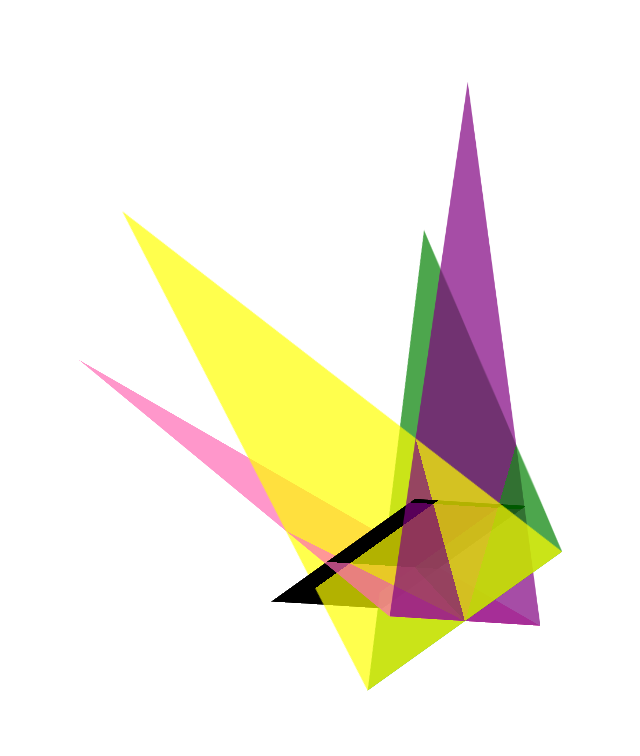
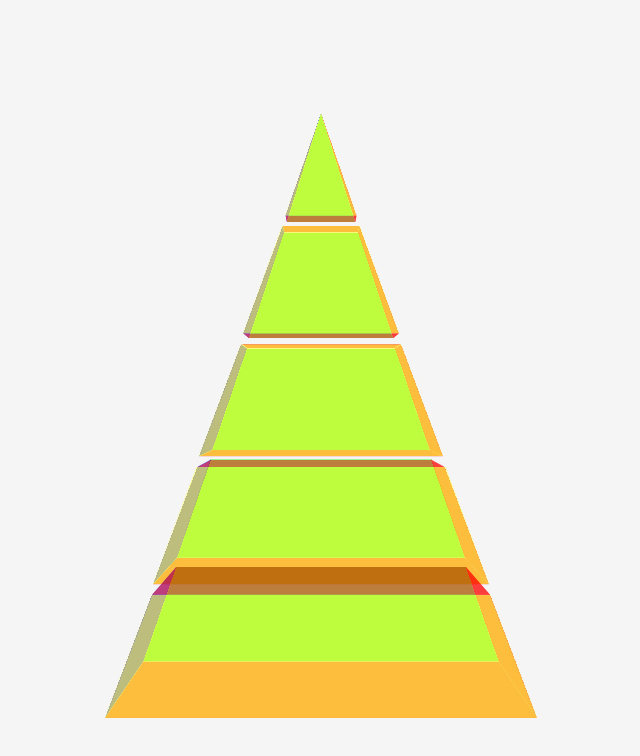
Before and after one commit to clordweel/grading-pyramid, a website built with Vite: page index.html in a window 1280 px wide. Shown: the whole page, without its empty margins (319-959 px from the left). Built offline with nearby package versions, Linux system fonts and the light colour scheme.

Commit message:
feat: complete the core part that render the pyramid shape

```diff
--- a/src/GradingPyramid.ts
+++ b/src/GradingPyramid.ts
@@ -1,205 +1,344 @@
-type Grade = {
+export type Grade = {
+  label?: string;
   color?: string;
-  text?: string;
 };
 
-type Options = {
+export type GradingPyramidOptions = {
+  gradesNumber?: number;
+  perspective?: number;
+  height?: number;
   width?: number;
-  height?: number;
-  duration?: number;
   gap?: number;
 };
 
 export default class GradingPyramid {
-  constructor(container: string | HTMLElement, options?: Options) {
-    const {
-      width = 200,
-      height = 540,
-      gap = 0,
-      duration = 15,
-    } = { ...options };
+  constructor(
+    selectorOrTarget: string | Element,
+    options?: GradingPyramidOptions
+  ) {
+    const target =
+      typeof selectorOrTarget === "string"
+        ? document.querySelector(selectorOrTarget)
+        : selectorOrTarget;
 
-    this.container =
-      typeof container === "string"
-        ? document.querySelector(container)
-        : container;
+    if (!target) {
+      throw new Error("Target not found");
+    }
 
+    this.target = target;
+
+    const { height, width, gap, gradesNumber, perspective } = {
+      ...this.defaultOptions,
+      ...options,
+    };
+
+    this.grades = Array(gradesNumber).fill({});
+
+    this.perspective = perspective;
+    this.height = height;
     this.width = width;
-    this.height = height;
     this.gap = gap;
-    this.duration = duration;
   }
 
-  width = 0;
-  height = 0;
-  gap = 0;
+  defaultOptions: Required<GradingPyramidOptions> = {
+    gap: 10,
+    height: 300,
+    width: 200,
+    gradesNumber: 1,
+    perspective: 1000,
+  };
 
-  container: null | HTMLElement = null;
-  duration = 0;
+  private target: Element;
 
-  render(grades: Grade[]) {
-    let target = this.container;
+  public readonly perspective: number;
+  public readonly height: number;
+  public readonly width: number;
+  public readonly gap: number;
 
-    if (!target) {
-      return;
-    }
+  private grades: Grade[] = [];
 
-    if (!document.head.querySelector(`#${this.__styleId}`)) {
-      document.head.appendChild(this.style());
-    }
+  public render(custom?: Grade[]): void {
+    const grades = this.grades.map((grade, i) =>
+      Object.assign({}, grade, custom?.[i] ?? {})
+    );
 
-    const wrapper = document.createElement("div");
-    wrapper.classList.add(`${this.__styleId}-wrapper`);
+    const wrapper = document.createElement("article");
+    wrapper.classList.add(this.cls("wrapper"));
 
     for (let i = 0; i < grades.length; i++) {
       const grade = grades[i];
 
-      const [width, height] = this.calcSize(grades, i);
+      const pyramid = {
+        height: this.height * ((i + 1) / grades.length),
+        width: this.width * ((i + 1) / grades.length) - this.gap,
+      };
 
-      const { color, text } = grade;
+      const trapezoidal = {
+        height: pyramid.height / (1 + i),
+        margin: i ? this.gap : 0,
+      };
 
-      wrapper.appendChild(
-        this.grade({
-          height,
-          width,
-          top: (this.height / grades.length - height + this.gap) * i,
-          color,
-          text,
-        })
+      wrapper.append(
+        this.computeGrade({ ...grade, pyramid, trapezoidal }, this.gradeDom())
       );
     }
 
-    target.appendChild(wrapper);
-  }
+    this.target.append(wrapper);
 
-  private calcSize(grades: Grade[], index: number): [number, number] {
-    if (grades.length === 1) {
-      return [this.width, this.height];
-    } else if (index >= 0) {
-      const h = this.height / grades.length;
-      return [h * (index + 1), h];
-    } else {
-      return [this.width, this.height];
+    if (!document.head.querySelector("style[data-pyramid]")) {
+      document.head.append(this.style());
     }
   }
 
-  grade({
-    width = 0,
-    height = 0,
-    top = 0,
-  }: Grade & { width?: number; height?: number; top?: number }) {
-    const grade = document.createElement("div");
-    grade.classList.add(`${this.__styleId}-grade`);
+  private gradeDom(): HTMLElement {
+    const wrap = document.createElement("section");
+    wrap.classList.add(this.cls("grade"));
 
-    grade.style.width = `${width}px`;
-    grade.style.top = `${top}px`;
+    const face = document.createElement("div");
+    face.classList.add(this.cls("face"));
 
-    const side = document.createElement("div");
-    side.classList.add(`${this.__styleId}-side`);
+    const base = document.createElement("aside");
+    base.classList.add(this.cls("base"));
 
-    side.style.borderWidth = `${height / 4}px`;
-    side.style.borderBottomWidth = `${height}px`;
-    side.style.width = `${width}px`;
-    side.style.height = `${height}px`;
+    const front = face.cloneNode(true) as Element;
+    front.classList.add(this.cls("front"));
 
-    const one = side.cloneNode() as HTMLElement;
+    const back = face.cloneNode(true) as Element;
+    back.classList.add(this.cls("back"));
 
-    const two = side.cloneNode() as HTMLElement;
-    // two.style.transformOrigin = `${width / 2}px 0`;
+    const left = face.cloneNode(true) as Element;
+    left.classList.add(this.cls("left"));
 
-    const three = side.cloneNode() as HTMLElement;
-    // three.style.transformOrigin = `${width / 2}px 0`;
+    const right = face.cloneNode(true) as Element;
+    right.classList.add(this.cls("right"));
 
-    const four = side.cloneNode() as HTMLElement;
-    // four.style.transformOrigin = `${width / 2}px 0`;
+    const top = base.cloneNode(true) as Element;
+    top.classList.add(this.cls("top"));
 
-    const lid = document.createElement("div");
-    const tray = document.createElement("div");
-    tray.classList.add(`${this.__styleId}-tray`);
+    const bottom = base.cloneNode(true) as Element;
+    bottom.classList.add(this.cls("bottom"));
 
-    [one, two, three, four, lid, tray].forEach((el) => {
-      grade.appendChild(el);
-    });
+    wrap.append(front, back, left, right, top, bottom);
 
-    return grade;
+    return wrap;
   }
 
-  __styleId = "__grading_pyramid";
+  private computeGrade(
+    grade: Grade & {
+      pyramid?: { height?: number; width?: number };
+      trapezoidal?: { height?: number; margin?: number };
+    },
+    target: HTMLElement
+  ): HTMLElement {
+    function calculateAngle(
+      oppositeSideLength: number,
+      adjacentSideLength: number
+    ) {
+      // 使用 Math.atan 计算反正切值（以弧度为单位）
+      var angleInRadians = Math.atan(oppositeSideLength / adjacentSideLength);
 
-  style() {
+      // 将弧度转换为角度
+      var angleInDegrees = angleInRadians * (180 / Math.PI);
+
+      return angleInDegrees;
+    }
+
+    function calculateHypotenuse(height: number, bottom: number) {
+      // 使用勾股定理计算斜边长度
+      var hypotenuse = Math.sqrt(Math.pow(height, 2) + Math.pow(bottom, 2));
+
+      return hypotenuse;
+    }
+
+    // 金字塔形
+    const pyramid = {
+      height: 400,
+      width: 200,
+      ...grade.pyramid,
+    };
+
+    // 斜面高度
+    const slantHeight = calculateHypotenuse(pyramid.height, pyramid.width / 2);
+    // 斜面斜边长度
+    const hypotenuseLength = calculateHypotenuse(
+      slantHeight,
+      pyramid.width / 2
+    );
+    // 倾斜角度
+    const slantDegrees = 90 - calculateAngle(slantHeight, pyramid.width / 2);
+
+    // 梯形
+    const trapezoidal = {
+      height: 40,
+      margin: 5,
+      ...grade.trapezoidal,
+    };
+
+    // 高度比例
+    const ratio = trapezoidal.height / pyramid.height;
+
+    const calcHypotenuseLength = hypotenuseLength * ratio;
+
+    const trapezoidalTopOffset =
+      (pyramid.width / 2) * (1 - ratio) - slantHeight * ratio;
+    const trapezoidalSlantHeight = slantHeight * ratio + trapezoidal.margin;
+
+    target.style.setProperty(
+      "--pyramid-trapezoidal-top-offset",
+      `${trapezoidalTopOffset}`
+    );
+    target.style.setProperty("--pyramid-degrees", `${slantDegrees}`);
+    target.style.setProperty("--pyramid-width", `${pyramid.width}`);
+    target.style.setProperty(
+      "--pyramid-hypotenuse-length",
+      `${calcHypotenuseLength}`
+    );
+    target.style.setProperty("--pyramid-height", `${pyramid.height}`);
+    target.style.setProperty("--pyramid-slant-height", `${slantHeight}`);
+    target.style.setProperty(
+      "--pyramid-trapezoidal-slant-height",
+      `${trapezoidalSlantHeight}`
+    );
+    target.style.setProperty(
+      "--pyramid-trapezoidal-height",
+      `${trapezoidal.height}`
+    );
+
+    return target;
+  }
+
+  private cls(name: string): string {
+    return `pyramid-${name}`;
+  }
+
+  private style(): Element {
     const style = document.createElement("style");
 
-    style.id = this.__styleId;
-
-    // const wrapperSize = Math.max(this.width, this.height)
+    style.dataset.pyramid = "";
 
     style.innerHTML = `
-.__grading_pyramid-wrapper {
-    position: relative;
-    height: ${this.height}px;
-    width: ${this.width}px;
+.${this.cls("wrapper")} {
+  perspective: ${this.perspective}px;
+  perspective-origin: 50% 50%;
 }
-.__grading_pyramid-grade {
-    display: flex;
-    margin: auto;
-    width: auto;
-    height: inherit;
-    position: relative;
-    transform-style: preserve-3d;
-    transform: rotateY(326deg) rotateX(2deg) rotateZ(329deg);
+.${this.cls("grade")} {
+  /* 倾斜角度 */
+  --pyramid-degrees: 30;
+  /* 底边长度 */
+  --pyramid-width: 200;
+  /* 斜边长度 */
+  --pyramid-hypotenuse-length: 200;
+
+  /* 金字塔高度 */
+  --pyramid-height: 200;
+  /* 梯形金字塔高度，低于金字塔高度时显示 */
+  --pyramid-trapezoidal-height: 200;
+
+  --pyramid-trapezoidal-ratio: calc(
+    var(--pyramid-trapezoidal-height) / var(--pyramid-height)
+  );
+
+  --pyramid-trapezoidal-width: calc(
+    (1 - var(--pyramid-trapezoidal-ratio)) * var(--pyramid-width)
+  );
+
+  --pyramid-use-width: calc(var(--pyramid-width) * 1px);
+  --pyramid-use-height: calc(var(--pyramid-height) * 1px);
+
+  --pyramid-use-trapezoidal-width: calc(
+    var(--pyramid-trapezoidal-width) * 1px
+  );
+  --pyramid-use-trapezoidal-height: calc(
+    var(--pyramid-trapezoidal-height) * 1px
+  );
+  --pyramid-use-hypotenuse-length: calc(
+    var(--pyramid-hypotenuse-length) * 1px
+  );
+
+  --pyramid-use-border-side-width: calc(
+    (var(--pyramid-trapezoidal-ratio) * var(--pyramid-width) / 2) * 1px
+  );
+  --pyramid-use-offset: calc(var(--pyramid-width) / 2 * 1px);
+  --pyramid-use-rotate: calc(1deg * var(--pyramid-degrees));
+
+  position: relative;
+  width: var(--pyramid-use-width);
+  height: calc(var(--pyramid-trapezoidal-slant-height) * 1px);
+  margin: 0 auto;
+  transform-style: preserve-3d;
+  transform: rotateY(70deg);
 }
-.__grading_pyramid-tray {
-    position: absolute;
-    display: flex;
-    width: ${this.width}px;
-    height: ${this.width}px;
-    background: black;
-    bottom: 0;
-    transform: rotateX(90deg);
+.${this.cls("face")} {
+  position: absolute;
+  bottom: 0;
+  width: var(--pyramid-use-width);
+  height: 0;
+  border-left: var(--pyramid-use-border-side-width) solid transparent;
+  border-right: var(--pyramid-use-border-side-width) solid transparent;
+  text-align: center;
+  line-height: var(--pyramid-use-hypotenuse-length);
+  transform-origin: 50% 100%;
+  box-sizing: border-box;
 }
-.__grading_pyramid-side {
-    width: 100px;
-    height: 0;
-    position: absolute;
-    opacity: 0.7;
-    border-style: solid;
-    border-width: 100px;
-    border-color: transparent;
-    border-bottom-width: 200px;
-    border-top: 0px;
-    box-sizing: border-box;
+.${this.cls("front")} {
+  transform: translateZ(var(--pyramid-use-offset))
+    rotateX(var(--pyramid-use-rotate));
+  border-bottom: var(--pyramid-use-hypotenuse-length) solid
+    rgba(255, 0, 0, 0.5);
 }
-.__grading_pyramid-side:nth-child(1) {
-    transform: rotateY(0deg) rotateX(30deg);
-    transform-origin: bottom;
-    border-bottom-color: green;
+.${this.cls("left")} {
+  transform: rotateY(90deg) translateZ(var(--pyramid-use-offset))
+    rotateX(var(--pyramid-use-rotate));
+  border-bottom: var(--pyramid-use-hypotenuse-length) solid
+    rgba(0, 255, 0, 0.5);
 }
-.__grading_pyramid-side:nth-child(2) {
-    transform-origin: bottom;
-    transform: rotateY(90deg) rotateX(-30deg);
-    border-bottom-color: purple;
+.${this.cls("back")} {
+  transform: rotateY(180deg) translateZ(var(--pyramid-use-offset))
+    rotateX(var(--pyramid-use-rotate));
+  border-bottom: var(--pyramid-use-hypotenuse-length) solid
+    rgba(0, 0, 255, 0.5);
 }
-.__grading_pyramid-side:nth-child(3) {
-    transform-origin: bottom;
-    transform: rotateY(270deg) rotateX(-30deg);
-    border-bottom-color: hotpink;
-}
-.__grading_pyramid-side:nth-child(4) {
-    transform-origin: bottom;
-    transform: rotateY(0deg) rotateX(-30deg);
-    border-bottom-color: yellow;
-}
-@keyframes rotate {
-    from {
-        transform: rotateY(0) rotateX(0deg) rotateZ(0deg);
-    }
-    to {
-        transform: rotateY(360deg) rotateX(0deg) rotateZ(0deg);
-    }
+.${this.cls("right")} {
+  transform: rotateY(-90deg) translateZ(var(--pyramid-use-offset))
+    rotateX(var(--pyramid-use-rotate));
+  border-bottom: var(--pyramid-use-hypotenuse-length) solid
+    rgba(255, 255, 0, 0.5);
 }
 
-.__grading_pyramid-grade {
-    animation: rotate_ ${this.duration}s linear infinite;
+.${this.cls("base")} {
+  transform: rotateX(-90deg) translateZ(var(--pyramid-use-offset));
+  position: absolute;
+  background: rgba(255, 0, 0, 0.5);
+  text-align: center;
+  line-height: var(--pyramid-use-width);
+  width: var(--pyramid-use-width);
+  height: var(--pyramid-use-width);
+  bottom: 0;
+}
+.${this.cls("bottom")} {
+  background: rgba(255, 0, 0, 0.5);
+}
+.${this.cls("top")} {
+  left: 50%;
+  margin-left: calc(var(--pyramid-use-trapezoidal-width) / 2 * -1);
+  transform: rotateX(-90deg)
+    translateZ(calc((var(--pyramid-trapezoidal-top-offset)) * 1px));
+  background: rgba(255, 0, 0, 0.5);
+  width: var(--pyramid-use-trapezoidal-width);
+  height: var(--pyramid-use-trapezoidal-width);
+  overflow: hidden;
+}
+
+.${this.cls("grade")} {
+  animation: spinning 6s infinite linear;
+}
+@keyframes spinning {
+  from {
+    transform: rotateY(0deg);
+  }
+  to {
+    transform: rotateY(360deg);
+  }
 }
 `;
 
--- a/src/main.ts
+++ b/src/main.ts
@@ -1,8 +1,13 @@
 import "./style.css";
+
 import GradingPyramid from "./GradingPyramid";
 
-const gp = new GradingPyramid("#app");
+const gp = new GradingPyramid("#app", {
+  height: 500,
+  width: 400,
+  gradesNumber: 5,
+  gap: 10,
+  perspective: 2000,
+});
 
-console.log(gp);
-// gp.render([{}, {}, {}, {}, {}, {}]);
 gp.render([{}]);
--- a/src/style.css
+++ b/src/style.css
@@ -1,7 +1,21 @@
+html,
+body {
+  margin: 0;
+  padding: 0;
+}
+
+*,
+*::before,
+*::after {
+  box-sizing: border-box;
+}
+
 #app {
-  height: 100vh;
-  width: 100vw;
+  height: 100dvh;
+  width: 100dvw;
   display: flex;
   align-items: center;
   justify-content: center;
+  background-color: #f5f5f5;
+  font-family: "Avenir", Helvetica, Arial, sans-serif;
 }
```
Also changed, not shown: trapezoidal.html (+0 -1 lines).
